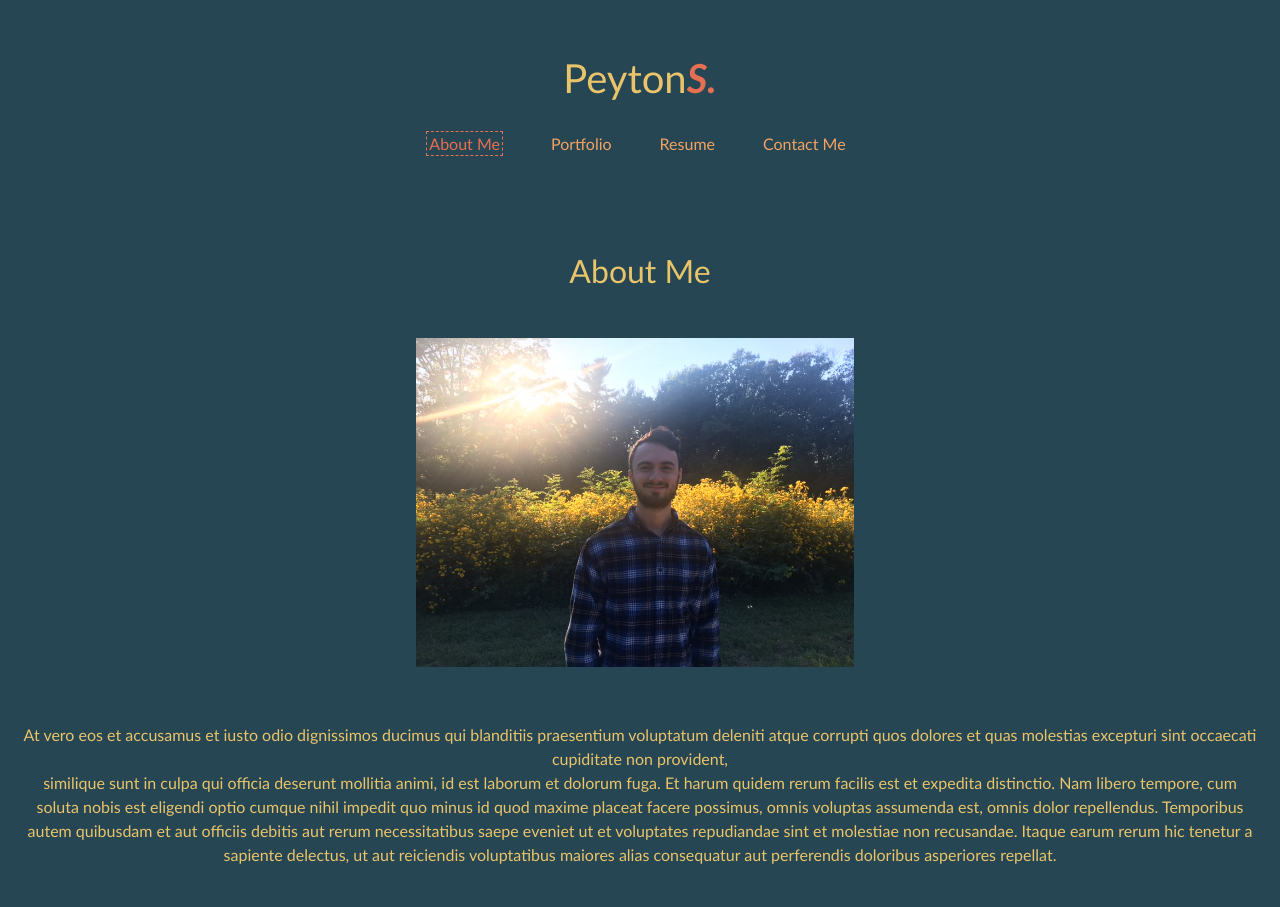
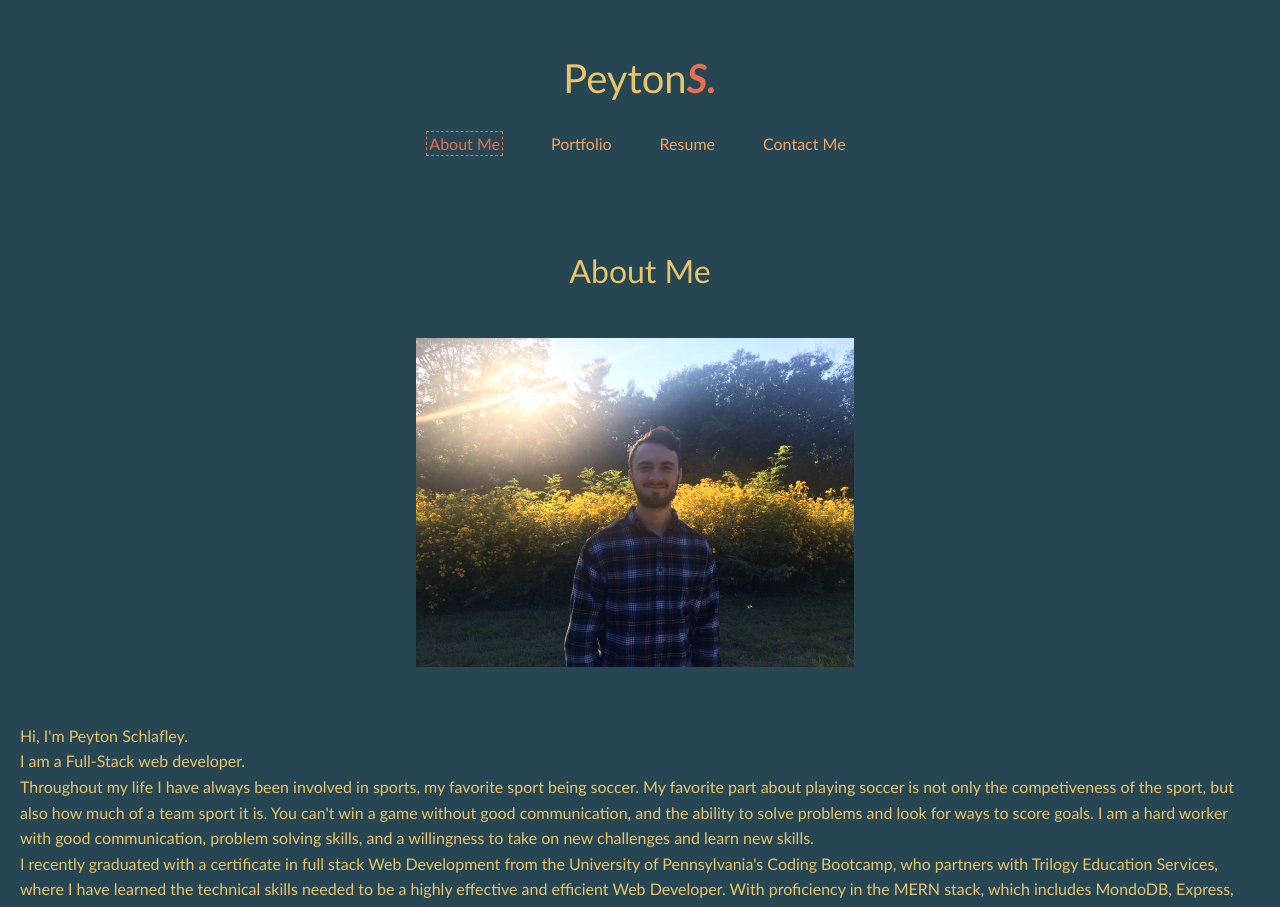
Before and after one commit to pschlafley/react-portfolio, a React (Create React App) app: page / in a window 1280 px wide. Shown: the top 907 px of the page. Built offline with nearby package versions, Linux system fonts and the light colour scheme.

Commit message:
styling changes and created brand statement for about me page

```diff
--- a/src/App.js
+++ b/src/App.js
@@ -30,7 +30,7 @@ function App() {
     <div className='page-container'>
       <div className='content-wrap'>
         <Header
-          tabs1={tabs1}
+          tabs={tabs1}
           currentPage={currentPage}
           setCurrentPage={setCurrentPage}
         ></Header>
--- a/src/components/About/index.js
+++ b/src/components/About/index.js
@@ -8,17 +8,18 @@ function About() {
             <h2 className='my-5 px-2 cs-2 pt-2 section-title'>About Me</h2>
             <Image src={myPhoto} className='about-image' />
             <div>
-                <p className='center-align cs-2 px-1 py-2 my-5'>
-                    At vero eos et accusamus et iusto odio dignissimos ducimus qui blanditiis praesentium voluptatum deleniti atque corrupti quos dolores et quas
-                    molestias excepturi sint occaecati cupiditate non provident, <br />
-                    similique sunt in culpa qui officia deserunt mollitia animi, id est laborum et
-                    dolorum fuga. Et harum quidem rerum facilis est et expedita distinctio. Nam libero tempore, cum soluta nobis est eligendi optio cumque nihil
-                    impedit quo minus id quod maxime placeat facere possimus, omnis voluptas assumenda est, omnis dolor repellendus. Temporibus autem quibusdam
-                    et aut officiis debitis aut rerum necessitatibus saepe eveniet ut et voluptates repudiandae sint et molestiae non recusandae. Itaque earum
-                    rerum hic tenetur a sapiente delectus, ut aut reiciendis voluptatibus maiores alias consequatur aut perferendis doloribus asperiores repellat.
+                <p id='brand-statement' className='cs-2 px-1 py-2 my-5'>
+                    Hi, I'm Peyton Schlafley.<br />
+                    I am a Full-Stack web developer.
+                    <br />
+                    Throughout my life I have always been involved in sports, my favorite sport being soccer. My favorite part about playing soccer is not only the competiveness of the sport, but also how much of a team sport it is. You can't win a game without good communication, and the ability to solve problems and look for ways to score goals.
+                    I am a hard worker with good communication, problem solving skills, and a willingness to take on new challenges and learn new skills.
+                    <br />
+                    I recently graduated with a certificate in full stack Web Development from the University of Pennsylvania's Coding Bootcamp, who partners with Trilogy Education Services, where I have learned the technical skills needed to be a highly effective and efficient Web Developer.
+                    With proficiency in the MERN stack, which includes MondoDB, Express, React, and Node.js, I can make fast and functional web applications.
                 </p>
             </div>
-        </section>
+        </section >
     )
 }
 
--- a/src/components/Footer/index.js
+++ b/src/components/Footer/index.js
@@ -6,11 +6,11 @@ function Footer() {
         <footer>
             <div className='flex-row box'>
                 <div className='pr-5'>
-                    <a target="_blank" href="https://github.com/pschlafley" rel='noreferrer'><i className="color-1 fab fa-github fa-3x"></i></a>
+                    <a target="_blank" href="https://github.com/pschlafley" rel='noreferrer'><i className="color-3 fab fa-github fa-3x"></i></a>
 
                 </div>
                 <div>
-                    <a href="https://www.linkedin.com/in/peyton-schlafley-81125a1b1/" target="_blank" rel='noreferrer'><i className="color-1 fab fa-linkedin fa-3x"></i></a>
+                    <a href="https://www.linkedin.com/in/peyton-schlafley-81125a1b1/" target="_blank" rel='noreferrer'><i className="color-3 fab fa-linkedin fa-3x"></i></a>
                 </div>
             </div>
         </footer>
--- a/src/components/Header/index.js
+++ b/src/components/Header/index.js
@@ -14,7 +14,7 @@ const Header = (props) => {
             </div>
             <div className='flex-row pt-3 pr-5 box'>
                 <Navigation
-                    tabs={props.tabs1}
+                    tabs={props.tabs}
                     currentPage={currentPage}
                     setCurrentPage={setCurrentPage}
                 />
--- a/src/components/Project/index.js
+++ b/src/components/Project/index.js
@@ -64,8 +64,7 @@ const Project = () => {
                 <h1 className='section-title my-5 px-2 cs-2'>Projects</h1>
             </div>
             <div className='project-card-wrapper'>
-                {projects.map((project, i) => {
-                    return (
+                {projects.map((project, i) => (
                     <div className='card background-color my-5' key={i}>
                         <img
                             src={project.src}
@@ -85,8 +84,7 @@ const Project = () => {
                             <a className='project-link btn ml-3' href={project.github} target='_blank' rel='noreferrer'>Github Repo</a>
                         </div>
                     </div>
-                    )
-                })}
+                ))}
             </div>
         </div>
     )
--- a/src/index.css
+++ b/src/index.css
@@ -20,6 +20,10 @@ body {
 	--spacing-one: calc(1rem * 0.5);
 	--spacing-two: calc(1rem);
 	--spacing-five: calc(2.5rem);
+}
+
+#brand-statement {
+	line-height: 1.6;
 }
 
 .padding-top-1 {
```
Also changed, not shown: 1 other file (tests, documents, lock files or other folders). Lines whose indentation alone changed are shown as unchanged.
